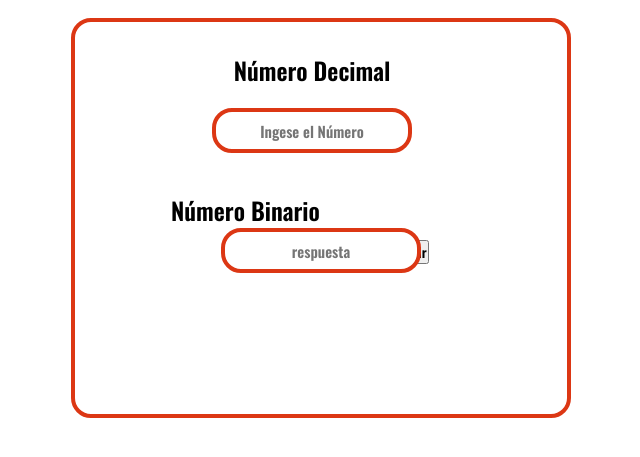
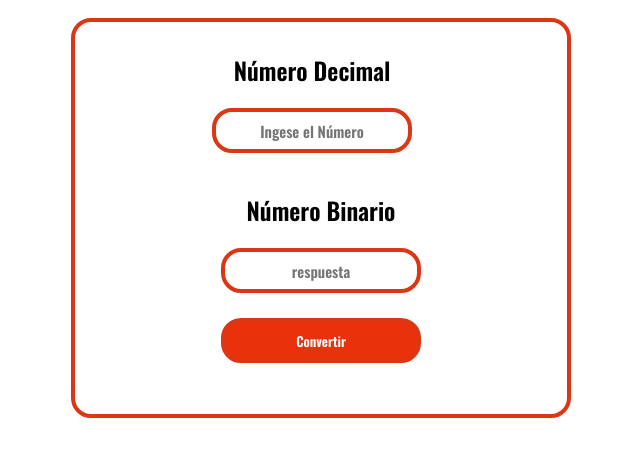
Before and after one commit to BryanCachimuel/Ruta_de_Aprendizaje_de_JavaScript, a PHP site: page / in a window 1280 px wide. Shown: the part 189-646 px from the top of the page, without its empty margins (319-959 px from the left). Run offline with PHP 8.4, Linux system fonts and the light colour scheme.

Commit message:
agregando los estilos para las clases titulo_salida, boton y boton:hover

```diff
--- a/Conversiones/publico/css/estilos.css
+++ b/Conversiones/publico/css/estilos.css
@@ -56,3 +56,30 @@
     top: 20px;
     left: 96px;
 }
+
+.titulo_salida{
+    text-align: center;
+    padding-bottom: 20px;
+}
+
+.boton{
+    margin-top: 25px;
+    display: inline;
+    text-align: center;
+    width: 200px;
+    height: 45px;
+    position: relative;
+    left: 50px;
+    outline: none;
+    border-radius: 20px;
+    border: 4px solid #dc3714;
+    color: #fff;
+    background-color: #e9320b;
+}
+
+.boton:hover{
+    border-radius: 20px;
+    border: 4px solid #dc3714;
+    color: #dc3714;
+    background-color: #fff;
+}
```
